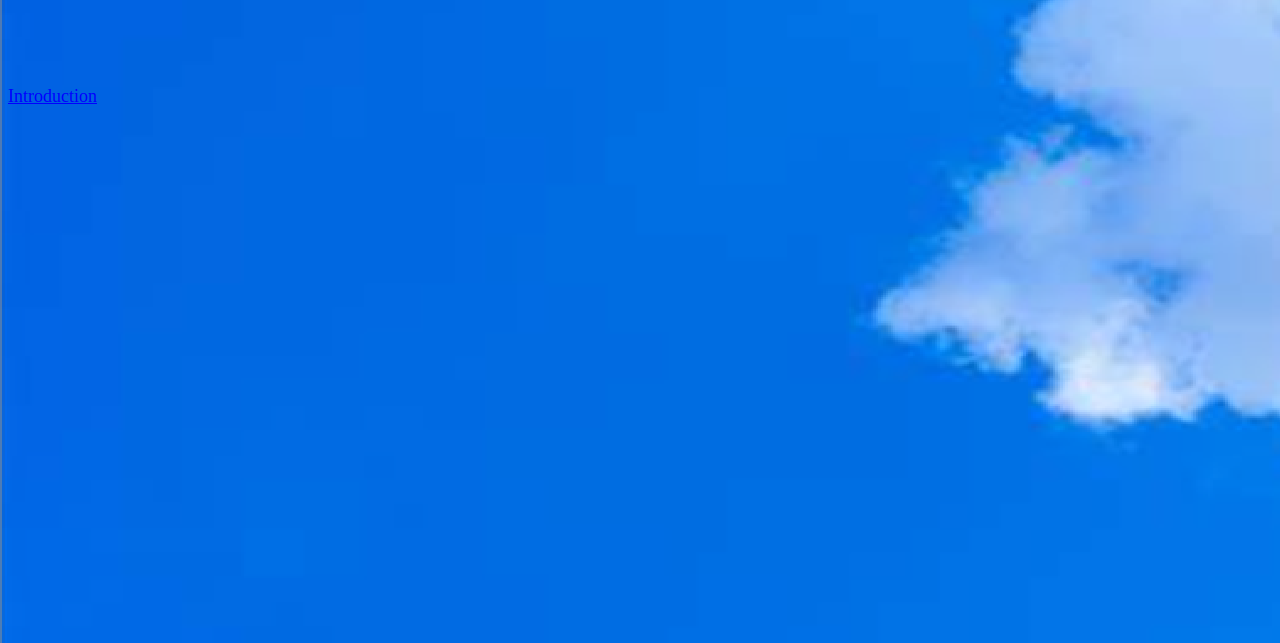
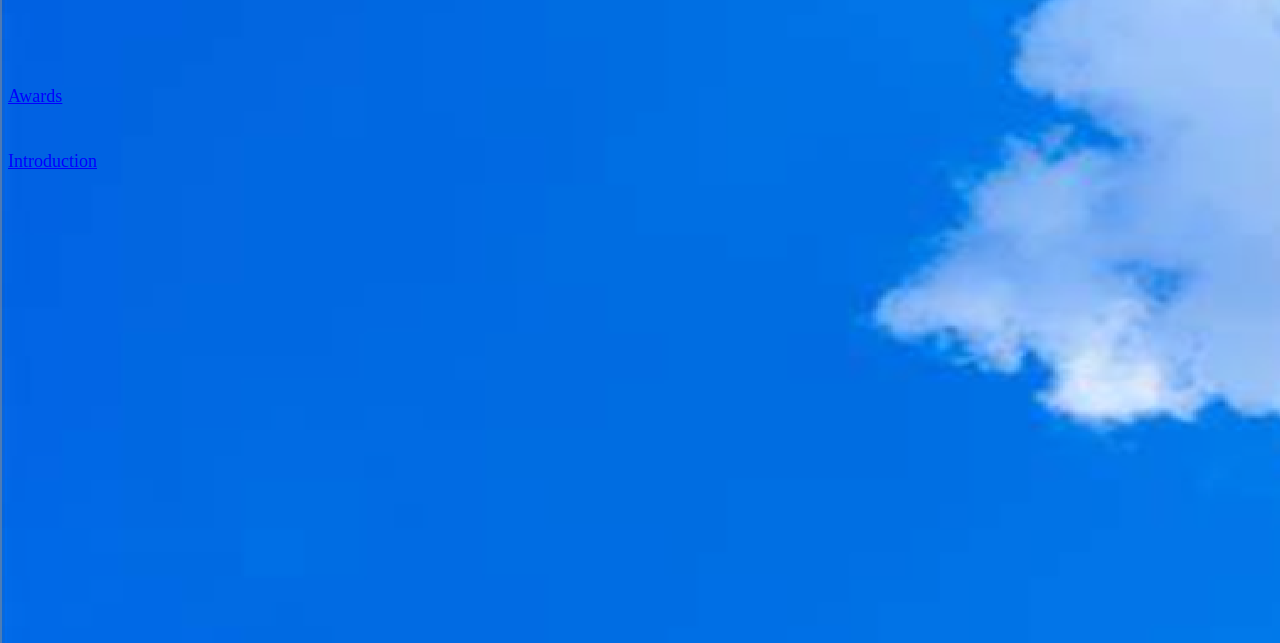
Before and after one commit to spirit-BRILLIANCE/homework, a plain HTML site: page index.html in a window 1280 px wide. Shown: the part 157-800 px from the top of the page. Drawn offline with Linux system fonts and the light colour scheme.

Commit message:
Update index.html

```diff
--- a/index.html
+++ b/index.html
@@ -22,6 +22,8 @@ a:link {
 <p>&nbsp;</p>
 <h1>　　　　　　　　　　　　　　Ｍｉｃｈａｅｌ　Ｊａｃｋｓｏｎ　　　　　　　　　　　　　　　　　　　　　　　　　</h1>
 <p>&nbsp;</p>
+<p>    　　　　　　　　　　　　　　　　　　　　　　　　　　　　　　　　　　　　　　　　　　　　　　　　　　　　　　　　　　　　　　　　　　　　　　　<a href="Untitled-7.html">Awards</a></p>
+<p>
      　　 　　　　　　　　　　　　　　　　　　　　　　　　　　　　　　　　　　　　　　　　　　　　　　　　　　　　　　　　　　　　　　　　　　　　　<a href="Untitled-9.html">Introduction</a></p>
 <blockquote>
   <blockquote>
```
